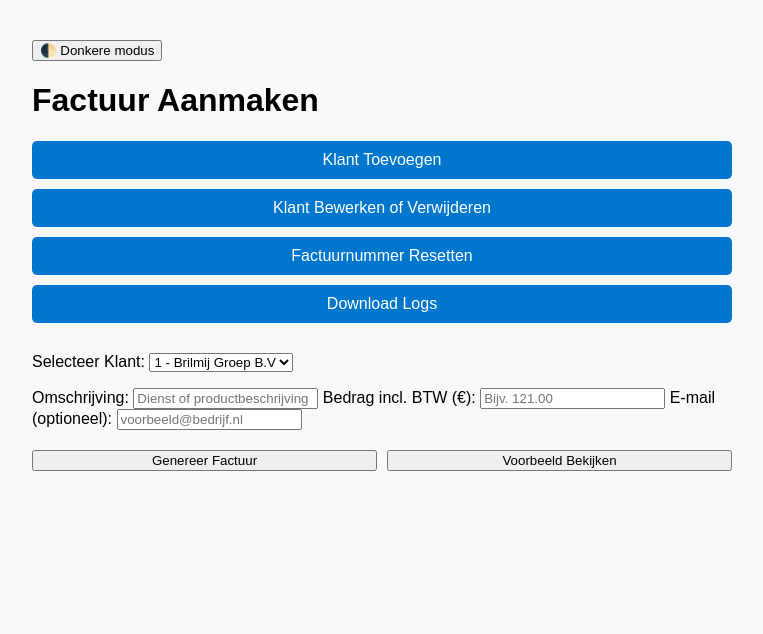
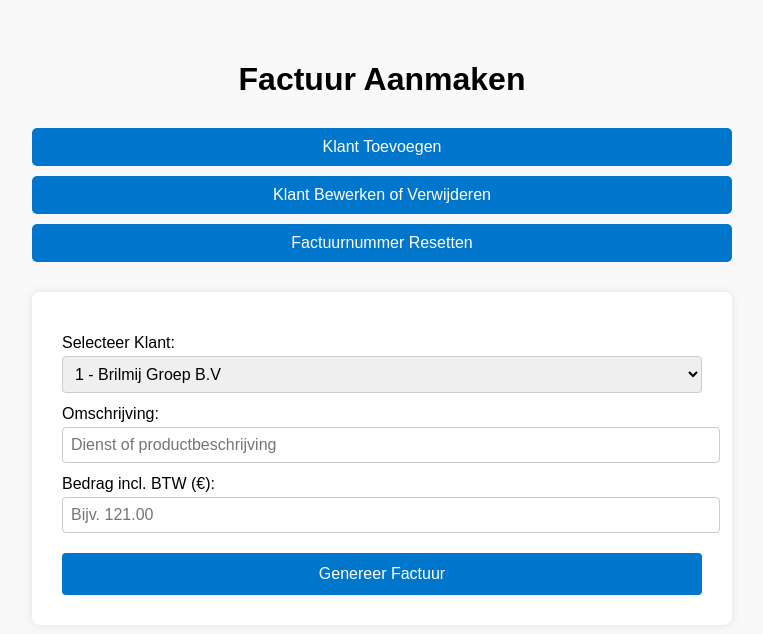
Before and after one commit to NXi99/opto-invoice-app, a Flask app: page / in a window 1280 px wide. Shown: the top 634 px of the page, without its empty margins (258-1021 px from the left). Run offline with Flask 3, Linux system fonts and the light colour scheme.

Commit message:
Add files via upload

```diff
--- a/templates/form.html
+++ b/templates/form.html
@@ -3,26 +3,79 @@
 <head>
     <meta charset="UTF-8">
     <title>Opto Facturatie</title>
-    <link rel="stylesheet" href="/static/style.css">
-    <script>
-        function updateInvoiceNumber() {
-            const customerId = document.getElementById('customer_id').value;
-            fetch('/get-invoice-number', {
-                method: 'POST',
-                headers: { 'Content-Type': 'application/json' },
-                body: JSON.stringify({ customer_id: customerId })
-            })
-            .then(res => res.json())
-            .then(data => {
-                document.getElementById('invoice_number_display').innerText = `Huidig factuurnummer: ${data.number}`;
-            });
+    <style>
+        body {
+            font-family: Arial, sans-serif;
+            background: #f9f9f9;
+            padding: 40px;
+            max-width: 700px;
+            margin: auto;
         }
-    </script>
+
+        h1 {
+            text-align: center;
+            margin-bottom: 30px;
+        }
+
+        .nav-buttons {
+            display: flex;
+            flex-direction: column;
+            gap: 10px;
+            margin-bottom: 30px;
+        }
+
+        .nav-buttons a {
+            display: inline-block;
+            text-decoration: none;
+            background: #0077cc;
+            color: white;
+            padding: 10px;
+            text-align: center;
+            border-radius: 5px;
+        }
+
+        form {
+            background: white;
+            padding: 30px;
+            border-radius: 8px;
+            box-shadow: 0 0 10px rgba(0,0,0,0.1);
+        }
+
+        label {
+            display: block;
+            margin: 12px 0 4px;
+        }
+
+        select, input[type="text"], input[type="number"] {
+            width: 100%;
+            padding: 8px;
+            font-size: 16px;
+            border: 1px solid #ccc;
+            border-radius: 4px;
+        }
+
+        button {
+            margin-top: 20px;
+            background: #0077cc;
+            color: white;
+            border: none;
+            padding: 12px 20px;
+            font-size: 16px;
+            cursor: pointer;
+            width: 100%;
+            border-radius: 4px;
+        }
+
+        .flash {
+            margin-bottom: 20px;
+            background: #ffe0e0;
+            padding: 10px;
+            border-radius: 6px;
+            color: #a00;
+        }
+    </style>
 </head>
 <body>
-    <header>
-        <button onclick="document.body.classList.toggle('dark-mode')">🌓 Donkere modus</button>
-    </header>
 
     <h1>Factuur Aanmaken</h1>
 
@@ -30,45 +83,30 @@
         <a href="{{ url_for('add_customer') }}">Klant Toevoegen</a>
         <a href="{{ url_for('edit_customer') }}">Klant Bewerken of Verwijderen</a>
         <a href="{{ url_for('reset_counter') }}">Factuurnummer Resetten</a>
-        <a href="{{ url_for('download_logs') }}">Download Logs</a>
     </div>
 
-    {% with messages = get_flashed_messages(with_categories=true) %}
+    {% with messages = get_flashed_messages() %}
       {% if messages %}
-        {% for category, message in messages %}
-          <div class="flash {{ category }}">{{ message }}</div>
-        {% endfor %}
+        <div class="flash">{{ messages[0] }}</div>
       {% endif %}
     {% endwith %}
 
     <form method="POST" action="{{ url_for('generate') }}">
         <label for="customer_id">Selecteer Klant:</label>
-        <select name="customer_id" id="customer_id" onchange="updateInvoiceNumber()" required>
+        <select name="customer_id" id="customer_id" required>
             {% for cid, info in customers.items() %}
                 <option value="{{ cid }}">{{ cid }} - {{ info.name }}</option>
             {% endfor %}
         </select>
 
-        <p id="invoice_number_display" style="margin-top:10px; font-style: italic;"></p>
-
         <label for="description">Omschrijving:</label>
-        <input list="descriptions" name="description" id="description" placeholder="Dienst of productbeschrijving" required>
-        <datalist id="descriptions">
-            {% for desc in descriptions %}
-                <option value="{{ desc }}">
-            {% endfor %}
-        </datalist>
+        <input type="text" name="description" id="description" placeholder="Dienst of productbeschrijving" required>
 
         <label for="amount_incl">Bedrag incl. BTW (€):</label>
         <input type="number" name="amount_incl" id="amount_incl" placeholder="Bijv. 121.00" step="0.01" required>
 
-        <label for="email">E-mail (optioneel):</label>
-        <input type="text" name="email" id="email" placeholder="voorbeeld@bedrijf.nl">
+        <button type="submit">Genereer Factuur</button>
+    </form>
 
-        <div class="dual-buttons">
-            <button type="submit">Genereer Factuur</button>
-            <button type="submit" formaction="{{ url_for('preview') }}" formtarget="_blank">Voorbeeld Bekijken</button>
-        </div>
-    </form>
 </body>
 </html>
```
